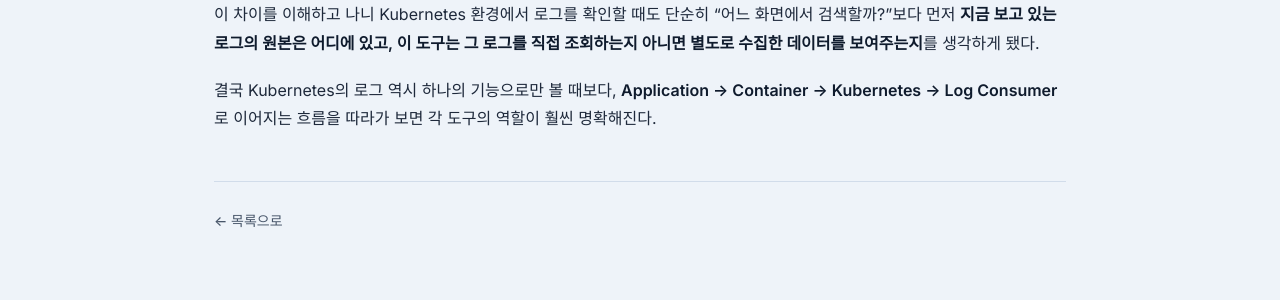
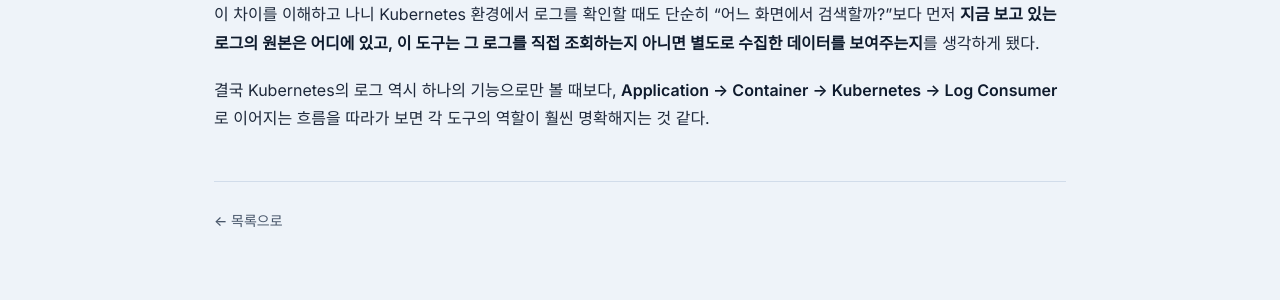
Before and after one commit to jw3418/jw3418.github.io, a Jekyll site: the page built from _posts/2026-08-16-kubernetes-application-logs.md, in a window 1280 px wide and 900 px high, scrolled down 16441 px. Shown: the part 519-819 px from the top of the window. Built offline with Jekyll 4.4.1, drawn with Linux system fonts in a browser that asks for light colours.

```diff
--- a/_posts/2026-08-16-kubernetes-application-logs.md
+++ b/_posts/2026-08-16-kubernetes-application-logs.md
@@ -679,4 +679,4 @@
 
 이 차이를 이해하고 나니 Kubernetes 환경에서 로그를 확인할 때도 단순히 "어느 화면에서 검색할까?"보다 먼저 **지금 보고 있는 로그의 원본은 어디에 있고, 이 도구는 그 로그를 직접 조회하는지 아니면 별도로 수집한 데이터를 보여주는지**를 생각하게 됐다.
 
-결국 Kubernetes의 로그 역시 하나의 기능으로만 볼 때보다, **Application → Container → Kubernetes → Log Consumer**로 이어지는 흐름을 따라가 보면 각 도구의 역할이 훨씬 명확해진다.
+결국 Kubernetes의 로그 역시 하나의 기능으로만 볼 때보다, **Application → Container → Kubernetes → Log Consumer**로 이어지는 흐름을 따라가 보면 각 도구의 역할이 훨씬 명확해지는 것 같다.
```
